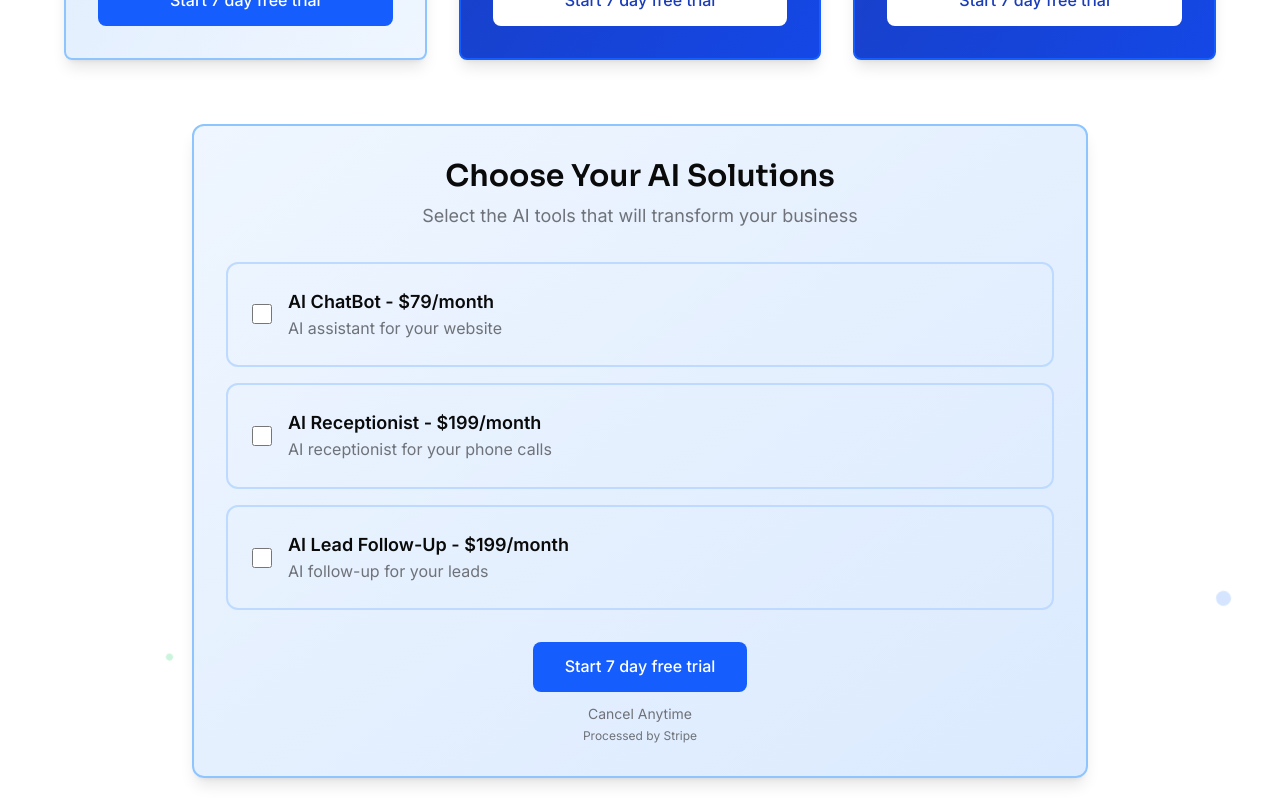
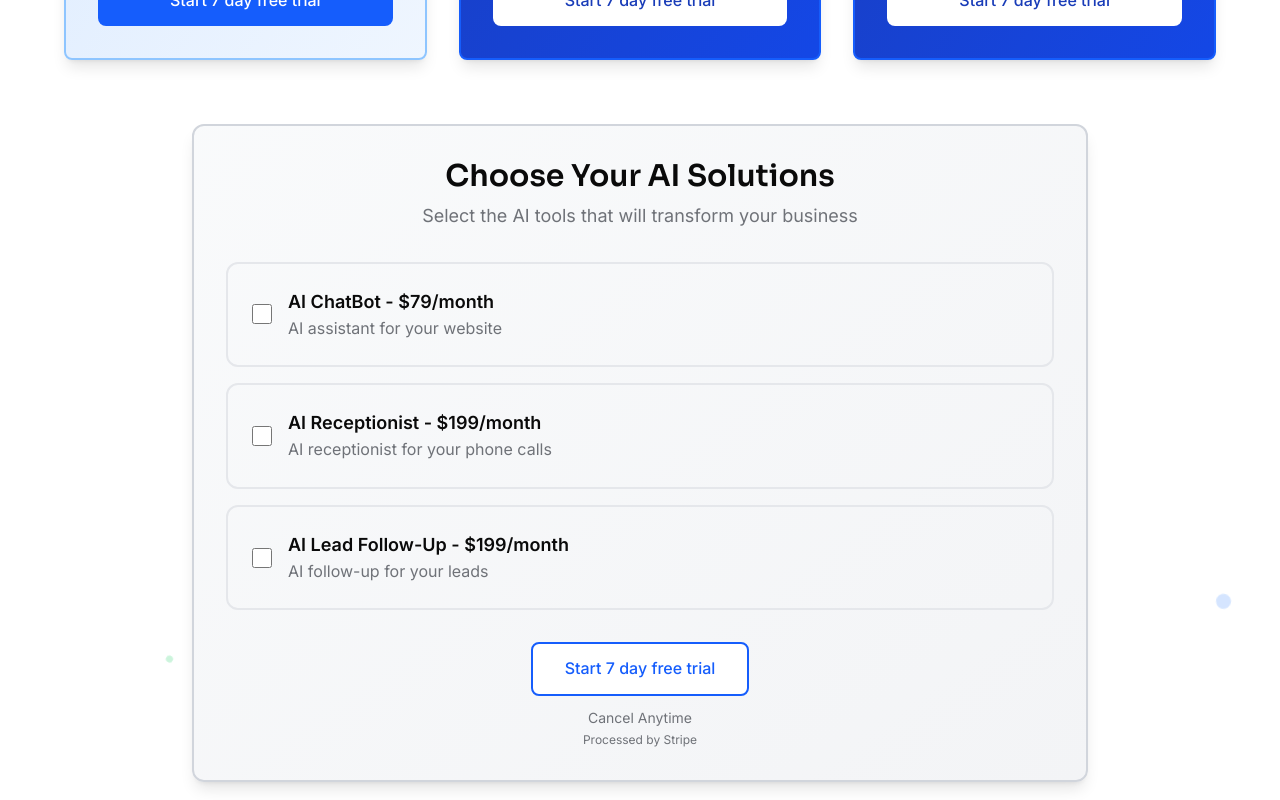
Before and after one commit to cabecaturbo/netiawebsite, a Next.js app: page /pricing in a window 1280 px wide. Shown: the part 800-1600 px from the top of the page. Built offline with nearby package versions, Linux system fonts and the light colour scheme.

Commit message:
Update pricing selection box colors - Change to gray theme with light blue checked states and white-to-light-blue button

```diff
--- a/app/pricing/page.tsx
+++ b/app/pricing/page.tsx
@@ -197,15 +197,15 @@ export default function Pricing() {
 
           {/* Selection Flow */}
           <div className="mt-16 max-w-4xl mx-auto">
-            <div id="ai-selection-box" className="relative bg-gradient-to-br from-blue-50 to-blue-100 border-2 border-blue-300 rounded-xl p-8 shadow-lg hover:shadow-xl transition-shadow duration-300">
+            <div id="ai-selection-box" className="relative bg-gradient-to-br from-gray-50 to-gray-100 border-2 border-gray-300 rounded-xl p-8 shadow-lg hover:shadow-xl transition-shadow duration-300">
               <div className="relative z-10">
                 <h3 className="font-display text-3xl font-bold text-fg mb-2 text-center">
                   Choose Your AI Solutions
                 </h3>
                 <p className="text-muted text-center mb-8 text-lg">Select the AI tools that will transform your business</p>
                 <div className="space-y-4">
-                  <label className="flex items-center p-6 border-2 border-blue-200 rounded-xl hover:bg-blue-50 cursor-pointer transition-all duration-300 hover:border-blue-300 hover:shadow-md group has-[:checked]:bg-blue-600 has-[:checked]:border-blue-600 has-[:checked]:text-white">
-                    <input type="checkbox" className="w-5 h-5 text-blue-600 border-gray-300 rounded focus:ring-blue-500 focus:ring-2" />
+                  <label className="flex items-center p-6 border-2 border-gray-200 rounded-xl hover:bg-gray-50 cursor-pointer transition-all duration-300 hover:border-gray-300 hover:shadow-md group has-[:checked]:bg-blue-200 has-[:checked]:border-blue-300 has-[:checked]:text-blue-800">
+                    <input type="checkbox" className="w-5 h-5 text-blue-500 border-gray-300 rounded focus:ring-blue-400 focus:ring-2" />
                     <div className="ml-4 flex-1">
                       <div className="font-semibold text-fg text-lg group-hover:text-blue-700 transition-colors">AI ChatBot - $79/month</div>
                       <div className="text-muted">AI assistant for your website</div>
@@ -213,8 +213,8 @@ export default function Pricing() {
                     <div className="w-2 h-2 bg-blue-600 rounded-full opacity-0 group-hover:opacity-100 transition-opacity"></div>
                   </label>
 
-                  <label className="flex items-center p-6 border-2 border-blue-200 rounded-xl hover:bg-blue-50 cursor-pointer transition-all duration-300 hover:border-blue-300 hover:shadow-md group has-[:checked]:bg-blue-600 has-[:checked]:border-blue-600 has-[:checked]:text-white">
-                    <input type="checkbox" className="w-5 h-5 text-blue-600 border-gray-300 rounded focus:ring-blue-500 focus:ring-2" />
+                  <label className="flex items-center p-6 border-2 border-gray-200 rounded-xl hover:bg-gray-50 cursor-pointer transition-all duration-300 hover:border-gray-300 hover:shadow-md group has-[:checked]:bg-blue-200 has-[:checked]:border-blue-300 has-[:checked]:text-blue-800">
+                    <input type="checkbox" className="w-5 h-5 text-blue-500 border-gray-300 rounded focus:ring-blue-400 focus:ring-2" />
                     <div className="ml-4 flex-1">
                       <div className="font-semibold text-fg text-lg group-hover:text-blue-700 transition-colors">AI Receptionist - $199/month</div>
                       <div className="text-muted">AI receptionist for your phone calls</div>
@@ -222,8 +222,8 @@ export default function Pricing() {
                     <div className="w-2 h-2 bg-blue-600 rounded-full opacity-0 group-hover:opacity-100 transition-opacity"></div>
                   </label>
 
-                  <label className="flex items-center p-6 border-2 border-blue-200 rounded-xl hover:bg-blue-50 cursor-pointer transition-all duration-300 hover:border-blue-300 hover:shadow-md group has-[:checked]:bg-blue-600 has-[:checked]:border-blue-600 has-[:checked]:text-white">
-                    <input type="checkbox" className="w-5 h-5 text-blue-600 border-gray-300 rounded focus:ring-blue-500 focus:ring-2" />
+                  <label className="flex items-center p-6 border-2 border-gray-200 rounded-xl hover:bg-gray-50 cursor-pointer transition-all duration-300 hover:border-gray-300 hover:shadow-md group has-[:checked]:bg-blue-200 has-[:checked]:border-blue-300 has-[:checked]:text-blue-800">
+                    <input type="checkbox" className="w-5 h-5 text-blue-500 border-gray-300 rounded focus:ring-blue-400 focus:ring-2" />
                     <div className="ml-4 flex-1">
                       <div className="font-semibold text-fg text-lg group-hover:text-blue-700 transition-colors">AI Lead Follow-Up - $199/month</div>
                       <div className="text-muted">AI follow-up for your leads</div>
@@ -235,7 +235,7 @@ export default function Pricing() {
                 <div className="mt-8 text-center">
                   <button
                     onClick={scrollToSelection}
-                    className="inline-block px-8 py-3 bg-blue-600 text-white rounded-lg font-medium hover:bg-blue-700 transition-colors hover-lift btn-enhanced"
+                    className="inline-block px-8 py-3 bg-white text-blue-600 border-2 border-blue-600 rounded-lg font-medium hover:bg-blue-200 active:bg-blue-200 transition-colors hover-lift btn-enhanced"
                   >
                     Start 7 day free trial
                   </button>
```
